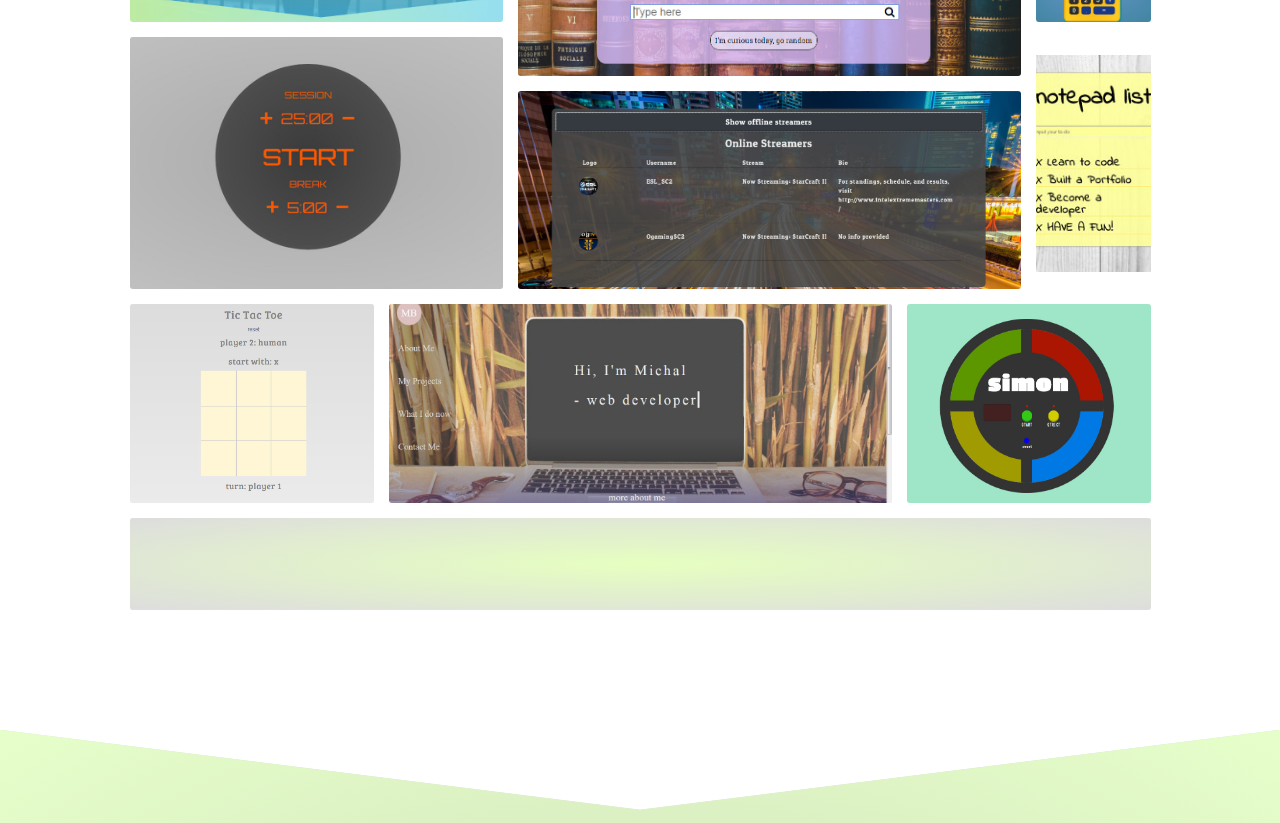
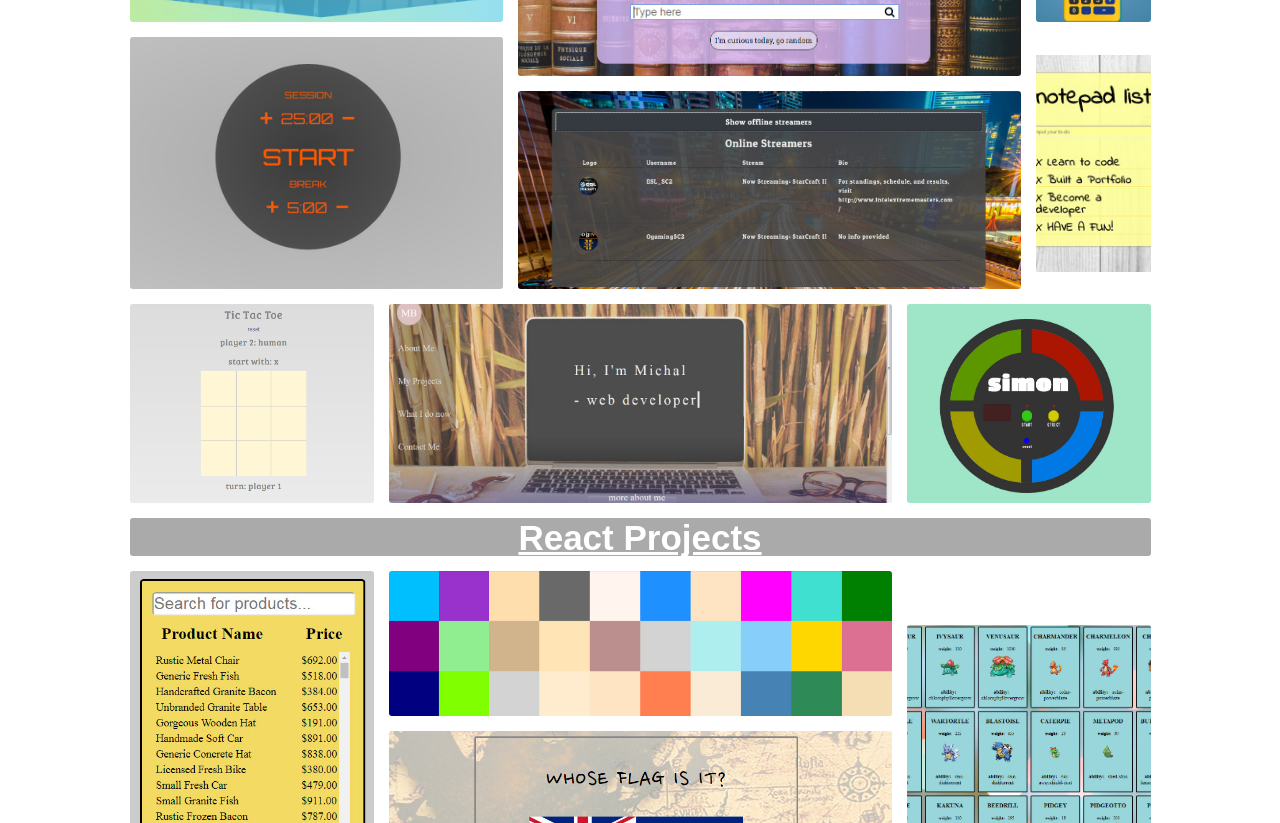
Before and after one commit to michalburdzy/portfolio, a website: page index.html in a window 1280 px wide. Shown: the part 1977-2800 px from the top of the page. Drawn offline with Linux system fonts and the light colour scheme; a web font is replaced by a local one.

Commit message:
Added React Projects

```diff
--- a/index.html
+++ b/index.html
@@ -255,10 +255,35 @@
         <div class="projects__gallery--footer ">Try to repeat the pattern</div>
       </a>
       <a href="#" target="_blank"  class="projects__gallery projects__gallery--12">
-          <div class="projects__gallery-background projects__gallery--12-background"></div>
-        <div class="projects__gallery--header ">React / mySQL / MongoDB apps</div>
-        <div class="projects__gallery--footer ">Coming soon!!!</div>
+          <h1 class="projects__gallery--title">
+            React Projects
+          </h1>
+        <!-- <div class="projects__gallery--header ">React apps</div> -->
+        <!-- <div class="projects__gallery--footer ">Coming soon!!!</div> -->
       </a>
+
+
+
+      <a href="https://codepen.io/mmicalt/full/VxqNKx/" target="_blank"  class="projects__gallery projects__gallery--13">
+        <div class="projects__gallery-background projects__gallery--13-background"></div>
+      <div class="projects__gallery--header ">Simple React Get/Display/Search for Data</div>
+      <div class="projects__gallery--footer ">Displays fake data from Faker.js as React Components</div>
+      </a>
+      <a href="https://codepen.io/mmicalt/full/xjMwRb/" target="_blank"  class="projects__gallery projects__gallery--14">
+        <div class="projects__gallery-background projects__gallery--14-background"></div>
+        <div class="projects__gallery--header ">Color Boxes</div>
+        <div class="projects__gallery--footer ">Useless React app. You only can look at it. A bit hypnotyzing.</div>
+      </a>
+      <a href="https://codepen.io/mmicalt/full/oygbbd/" target="_blank"  class="projects__gallery projects__gallery--15">
+        <div class="projects__gallery-background projects__gallery--15-background"></div>
+        <div class="projects__gallery--header ">Pokemon Cards</div>
+        <div class="projects__gallery--footer ">React cards containing data from PokeApi using Fetch</div>
+      </a>
+    <a href="https://codepen.io/mmicalt/full/YvXqBy/" target="_blank"  class="projects__gallery projects__gallery--16">
+      <div class="projects__gallery-background projects__gallery--16-background"></div>
+      <div class="projects__gallery--header ">Flag Guessing Game</div>
+      <div class="projects__gallery--footer ">Test your knowledge!</div>
+    </a>
     </section>
 
     <section class="contact" id="contact">
--- a/js/app.js
+++ b/js/app.js
@@ -47,21 +47,25 @@ var viewportWidth = Math.max(document.documentElement.clientWidth, window.innerW
 
 window.addEventListener("scroll", function(){
     var positionY = window.pageYOffset;
-    var position_projects = viewportWidth/1.65;  // Header's height = 48vw, so you need to scroll it to 1/1.65 to trigger event
-    var position_contact = viewportWidth/.6;
+    var position_projects = viewportWidth/1.20;  // Header's height = 48vw, so you need to scroll it to 1/1.65 to trigger event
+    var position_contact = viewportWidth/.47;
 
     if(positionY > position_projects && !projectsSection.classList.contains('visible')) {
                     // projectsSection.addClass('visible');
                     // allProjects.addClass('animation-appear')
+                    // console.log('go Projects!')
             projectsSection.classList.add('visible');
             for (var i = 0; i < allProjects.length; i++) {
                 allProjects[i].classList.add('animation-appear');
-                console.log('added class to gallery item!')
+                // console.log('added class to gallery item!')
             }
-    } else if (positionY > position_contact && !contactForm.classList.contains('visible')){
+    }
+     if (positionY > position_contact && !contactForm.classList.contains('animation-appear')){
 
     contactForm.classList.add('animation-appear');
             // contactForm.addClass('animation-appear');
+                                console.log('go Contact!')
+
     }
 })
 
--- a/style/sass/layout/_projects.scss
+++ b/style/sass/layout/_projects.scss
@@ -171,6 +171,12 @@
         &:hover > &-background {
             filter: blur(1px);
           }
+
+        &--title {
+          border: none;
+          // margin-top: 1%;
+          font-size: 3.5rem;
+        }
 
         grid-template-columns: repeat(9, 1fr);
         &--1 {
@@ -361,14 +367,55 @@
         }
         &--12 {
           grid-column: 2 / span 8;
-          grid-row: 16 / span 2;
+          grid-row: 16 / span 1;
+          background-color: #aaa !important;
+
+
+          &-title {
+            // background-image: radial-gradient(rgb(230, 255, 192), #ddd);
+          }
+        }
+
+
+        &--13 {
+          grid-column: 2 / span 2;
+          grid-row: 17 / span 6;
 
           &-background {
-            background-image: radial-gradient(rgb(230, 255, 192), #ddd);
+            background-image: url('./img/FakeDataSearch.JPEG');
+            background-position: top;
           }
-
         }
 
+        &--14 {
+          grid-column: 4 / span 4;
+          grid-row: 17 / span 3;
+
+          &-background {
+            background-image: url('./img/ColorBoxes.JPEG');
+            background-position: top;
+          }
+        }
+
+        &--15 {
+          grid-column: 8 / span 2;
+          grid-row: 18 / span 5;
+
+          &-background {
+            background-image: url('./img/PokemonCards2.JPEG');
+            background-position: top;
+          }
+        }
+
+        &--16 {
+          grid-column: 4 / span 4;
+          grid-row: 20 / span 7;
+
+          &-background {
+            background-image: url('./img/FlagGame.JPEG');
+            background-position: top;
+          }
+        }
 
         &:hover {
           // @include bugFix;
```
Also changed, not shown: img/ColorBoxes.JPEG (added), img/FakeDataSearch.JPEG (added), img/FlagGame.JPEG (added), img/PokemonCards.JPEG (added), img/PokemonCards2.JPEG (added), style.css, 1 other file.
